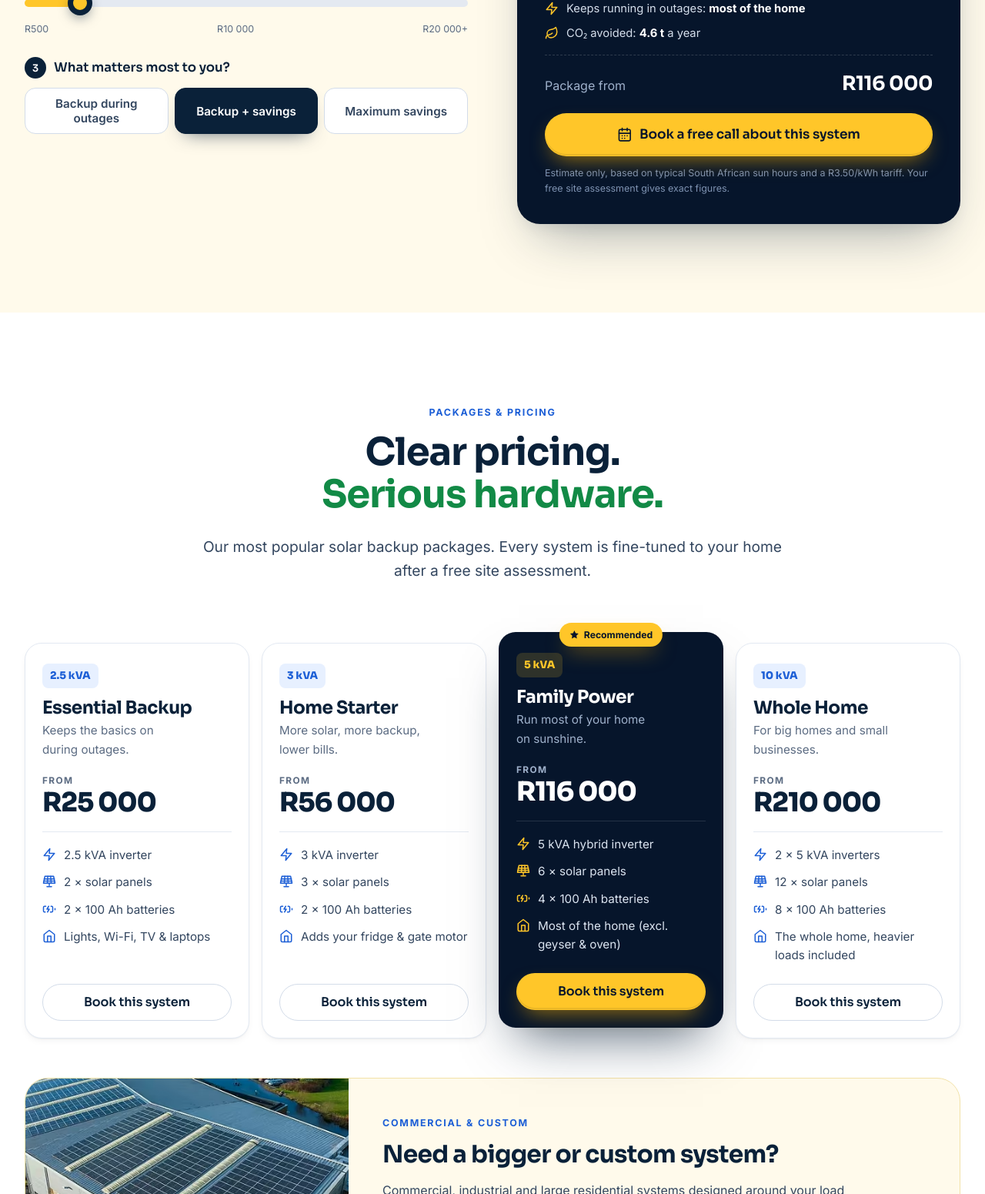
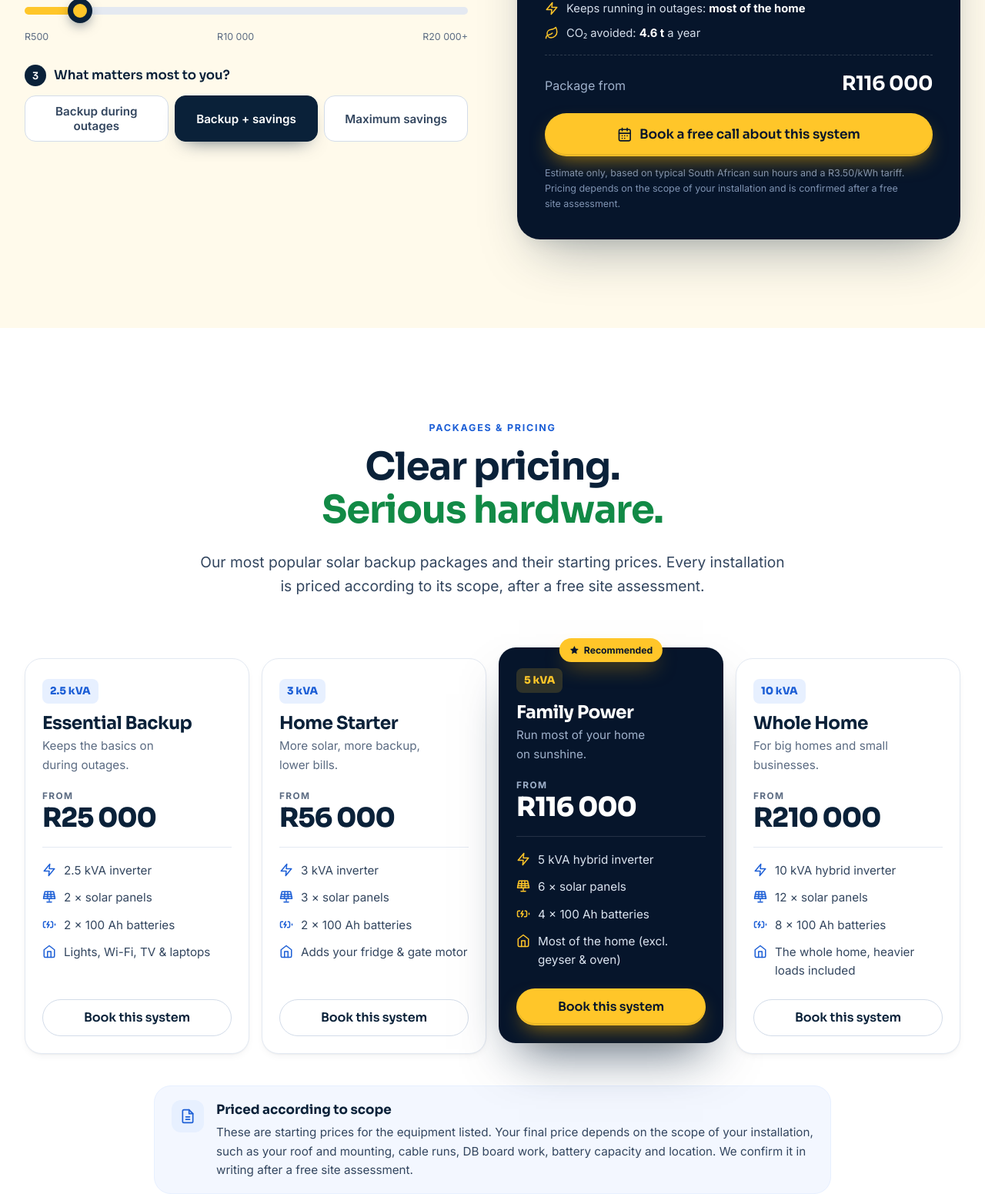
Before and after one commit to Marshall-007/Venergy, a PHP site: page / in a window 1280 px wide. Shown: the part 4949-6500 px from the top of the page at 77% size. Run offline with PHP 8.4, Linux system fonts and the light colour scheme.

Commit message:
Price packages according to scope; list one 10 kVA inverter
- Packages: the lead and a new "Priced according to scope" note say the
  figures are starting prices and the final price follows the scope of
  each installation (roof and mounting, cable runs, DB board work,
  battery capacity, location)
- The cost FAQ and the advisor's note say the same; structured data now
  marks package prices as minimum prices
- The 10 kVA Whole Home package lists a single 10 kVA hybrid inverter
  instead of two 5 kVA inverters, on the card and in the advisor

Co-Authored-By: Claude Opus 5.5 <noreply@anthropic.com>
Claude-Session: https://claude.ai/code/session_01PVZ5D2t41m5Fw5jUiRGHsp

```diff
--- a/404.html
+++ b/404.html
@@ -8,7 +8,7 @@
   <meta name="theme-color" content="#ffffff">
   <link rel="icon" href="/favicon.ico" sizes="48x48">
   <link rel="icon" href="/favicon.svg" type="image/svg+xml">
-  <link rel="stylesheet" href="/assets/css/styles.css?v=20261028">
+  <link rel="stylesheet" href="/assets/css/styles.css?v=2026102802">
   <style>
     .nf { min-height: 100vh; min-height: 100dvh; display: grid; place-items: center; text-align: center; }
     .nf h1 { font-size: clamp(2.2rem, 1.4rem + 3.4vw, 3.6rem); letter-spacing: -.03em; }
--- a/Thankyou.html
+++ b/Thankyou.html
@@ -11,7 +11,7 @@
   <link rel="icon" href="favicon.svg" type="image/svg+xml">
   <link rel="apple-touch-icon" href="apple-touch-icon.png">
   <link rel="preload" href="assets/fonts/sora-latin.woff2" as="font" type="font/woff2" crossorigin>
-  <link rel="stylesheet" href="assets/css/styles.css?v=20261028">
+  <link rel="stylesheet" href="assets/css/styles.css?v=2026102802">
   <style>
     .simple-header { position: absolute; inset: 0 0 auto; z-index: 2; padding-top: env(safe-area-inset-top); }
     .simple-header .header-bar { justify-content: space-between; }
--- a/assets/css/styles.css
+++ b/assets/css/styles.css
@@ -1538,7 +1538,20 @@ h2 em {
 .custom-body { padding: clamp(24px, 4vw, 44px); }
 .custom-body h3 { font-size: clamp(1.45rem, 1.2rem + 1vw, 1.95rem); }
 .custom-body p:not(.kicker) { max-width: 40em; }
-.packages .fineprint.center { margin-top: 22px; }
+.scope-note {
+  display: flex;
+  align-items: flex-start;
+  gap: 16px;
+  max-width: 880px;
+  margin: clamp(22px, 3vw, 34px) auto 0;
+  padding: 18px 22px;
+  border: 1px solid var(--blue-100);
+  border-radius: var(--radius-lg);
+  background: var(--blue-50);
+}
+.scope-note .why-ic { width: 42px; height: 42px; border-radius: 12px; }
+.scope-note p { margin: 0; color: var(--ink-2); font-size: .95rem; }
+.scope-note strong { display: block; margin-bottom: 3px; color: var(--ink); font-family: var(--font-display); font-size: 1.05rem; }
 
 @media (min-width: 700px) {
   .pkgs { grid-auto-columns: minmax(300px, 46%); }
--- a/assets/js/main.js
+++ b/assets/js/main.js
@@ -37,7 +37,7 @@
     { name: '2.5 kVA Essential Backup', short: '2.5 kVA', kva: 2.5, panels: 2, price: 25000, inverter: '2.5 kVA inverter', battery: '2 × 100 Ah batteries', backup: 'lights, Wi-Fi, TV & laptops' },
     { name: '3 kVA Home Starter', short: '3 kVA', kva: 3, panels: 3, price: 56000, inverter: '3 kVA inverter', battery: '2 × 100 Ah batteries', backup: 'lights, Wi-Fi, TV, fridge & gate' },
     { name: '5 kVA Family Power', short: '5 kVA', kva: 5, panels: 6, price: 116000, inverter: '5 kVA hybrid inverter', battery: '4 × 100 Ah batteries', backup: 'most of the home' },
-    { name: '10 kVA Whole Home', short: '10 kVA', kva: 10, panels: 12, price: 210000, inverter: '2 × 5 kVA inverters', battery: '8 × 100 Ah batteries', backup: 'the whole home' }
+    { name: '10 kVA Whole Home', short: '10 kVA', kva: 10, panels: 12, price: 210000, inverter: '10 kVA hybrid inverter', battery: '8 × 100 Ah batteries', backup: 'the whole home' }
   ];
 
   /* ------------------------------------------------------------------------
--- a/index.html
+++ b/index.html
@@ -35,9 +35,9 @@
 
   <link rel="preload" href="assets/fonts/sora-latin.woff2" as="font" type="font/woff2" crossorigin>
   <link rel="preload" href="assets/fonts/inter-latin.woff2" as="font" type="font/woff2" crossorigin>
-  <link rel="stylesheet" href="assets/css/styles.css?v=20261028">
+  <link rel="stylesheet" href="assets/css/styles.css?v=2026102802">
   <script>document.documentElement.classList.add('js')</script>
-  <script src="assets/js/main.js?v=20261028" defer></script>
+  <script src="assets/js/main.js?v=2026102802" defer></script>
 
   <script type="application/ld+json">
   {
@@ -92,10 +92,10 @@
           "@type": "OfferCatalog",
           "name": "Solar backup packages",
           "itemListElement": [
-            { "@type": "Offer", "price": "25000", "priceCurrency": "ZAR", "itemOffered": { "@type": "Service", "name": "2.5 kVA Essential Backup solar system" } },
-            { "@type": "Offer", "price": "56000", "priceCurrency": "ZAR", "itemOffered": { "@type": "Service", "name": "3 kVA Home Starter solar system" } },
-            { "@type": "Offer", "price": "116000", "priceCurrency": "ZAR", "itemOffered": { "@type": "Service", "name": "5 kVA Family Power solar system" } },
-            { "@type": "Offer", "price": "210000", "priceCurrency": "ZAR", "itemOffered": { "@type": "Service", "name": "10 kVA Whole Home solar system" } }
+            { "@type": "Offer", "priceSpecification": { "@type": "PriceSpecification", "minPrice": "25000", "priceCurrency": "ZAR" }, "itemOffered": { "@type": "Service", "name": "2.5 kVA Essential Backup solar system" } },
+            { "@type": "Offer", "priceSpecification": { "@type": "PriceSpecification", "minPrice": "56000", "priceCurrency": "ZAR" }, "itemOffered": { "@type": "Service", "name": "3 kVA Home Starter solar system" } },
+            { "@type": "Offer", "priceSpecification": { "@type": "PriceSpecification", "minPrice": "116000", "priceCurrency": "ZAR" }, "itemOffered": { "@type": "Service", "name": "5 kVA Family Power solar system" } },
+            { "@type": "Offer", "priceSpecification": { "@type": "PriceSpecification", "minPrice": "210000", "priceCurrency": "ZAR" }, "itemOffered": { "@type": "Service", "name": "10 kVA Whole Home solar system" } }
           ]
         }
       },
@@ -111,7 +111,7 @@
         "@type": "FAQPage",
         "@id": "https://venergy.co.za/#faq",
         "mainEntity": [
-          { "@type": "Question", "name": "How much does a solar system cost?", "acceptedAnswer": { "@type": "Answer", "text": "Our standard packages start from R25 000 for a 2.5 kVA backup system, R56 000 for 3 kVA, R116 000 for 5 kVA and R210 000 for a 10 kVA whole-home system. Your final price depends on your usage, roof and battery needs, and we confirm it in writing after a free site assessment." } },
+          { "@type": "Question", "name": "How much does a solar system cost?", "acceptedAnswer": { "@type": "Answer", "text": "Every installation is priced according to its scope. As a guide, our standard packages start from R25 000 for a 2.5 kVA backup system, R56 000 for 3 kVA, R116 000 for 5 kVA and R210 000 for a 10 kVA whole-home system. Your final price depends on your usage, roof, cabling, battery needs and location, and we confirm it in writing after a free site assessment." } },
           { "@type": "Question", "name": "Will solar keep my lights on during load-shedding?", "acceptedAnswer": { "@type": "Answer", "text": "Yes. A hybrid inverter with battery storage switches over automatically when the grid goes down, so your essential appliances keep running. During the day your panels keep powering your home and recharging the batteries." } },
           { "@type": "Question", "name": "How much can I save on electricity?", "acceptedAnswer": { "@type": "Answer", "text": "Savings depend on your system size, usage pattern and tariff. Our Smart Solar Advisor gives an instant estimate, and we confirm exact figures after your free site assessment." } },
           { "@type": "Question", "name": "How long does installation take?", "acceptedAnswer": { "@type": "Answer", "text": "Most residential systems are installed in one to two days once the design is approved and the equipment is on site. Larger commercial projects are scheduled to minimise disruption to your business." } },
@@ -627,7 +627,7 @@
             <a class="btn btn-primary btn-lg btn-block" href="#contact" data-book data-advisor data-source="Savings advisor">
               <svg class="i" aria-hidden="true"><use href="#i-calendar"/></svg>Book a free call about this system
             </a>
-            <p class="fineprint">Estimate only, based on typical South African sun hours and a R3.50/kWh tariff. Your free site assessment gives exact figures.</p>
+            <p class="fineprint">Estimate only, based on typical South African sun hours and a R3.50/kWh tariff. Pricing depends on the scope of your installation and is confirmed after a free site assessment.</p>
           </div>
         </div>
       </div>
@@ -639,7 +639,7 @@
         <div class="section-head section-head--center" data-reveal>
           <p class="kicker">Packages &amp; pricing</p>
           <h2 id="packages-title">Clear pricing. <em>Serious hardware.</em></h2>
-          <p class="lead">Our most popular solar backup packages. Every system is fine-tuned to your home after a free site assessment.</p>
+          <p class="lead">Our most popular solar backup packages and their starting prices. Every installation is priced according to its scope, after a free site assessment.</p>
         </div>
 
         <div class="pkgs" data-reveal>
@@ -700,7 +700,7 @@
             </div>
             <p class="pkg-price"><small>From</small><span>R210&nbsp;000</span></p>
             <ul class="pkg-list">
-              <li><svg class="i" aria-hidden="true"><use href="#i-zap"/></svg>2 × 5 kVA inverters</li>
+              <li><svg class="i" aria-hidden="true"><use href="#i-zap"/></svg>10 kVA hybrid inverter</li>
               <li><svg class="i" aria-hidden="true"><use href="#i-panel"/></svg>12 × solar panels</li>
               <li><svg class="i" aria-hidden="true"><use href="#i-battery"/></svg>8 × 100 Ah batteries</li>
               <li><svg class="i" aria-hidden="true"><use href="#i-home"/></svg>The whole home, heavier loads included</li>
@@ -709,6 +709,11 @@
           </article>
         </div>
         <p class="swipe-hint" aria-hidden="true"><svg class="i"><use href="#i-arrow"/></svg>Swipe to compare</p>
+
+        <div class="scope-note" data-reveal>
+          <span class="why-ic why-ic--blue" aria-hidden="true"><svg class="i"><use href="#i-file"/></svg></span>
+          <p><strong>Priced according to scope</strong>These are starting prices for the equipment listed. Your final price depends on the scope of your installation, such as your roof and mounting, cable runs, DB board work, battery capacity and location. We confirm it in writing after a free site assessment.</p>
+        </div>
 
         <div class="custom-card" data-reveal>
           <div class="custom-media">
@@ -724,7 +729,6 @@
             <a class="btn btn-dark" href="#contact" data-book data-service="Business / commercial solar" data-source="Packages: custom">Talk to an engineer<svg class="i" aria-hidden="true"><use href="#i-arrow"/></svg></a>
           </div>
         </div>
-        <p class="fineprint center">Package prices are a starting point for the equipment listed. Your final, installed price is confirmed in writing after a free site assessment.</p>
       </div>
     </section>
 
@@ -988,7 +992,7 @@
         <div class="faq-list" data-reveal style="--d: 100ms">
           <details class="faq-item" open>
             <summary><h3>How much does a solar system cost?</h3><svg class="i" aria-hidden="true"><use href="#i-chevron"/></svg></summary>
-            <div class="faq-a"><p>Our standard packages start from <strong>R25 000</strong> for a 2.5 kVA backup system, <strong>R56 000</strong> for 3 kVA, <strong>R116 000</strong> for 5 kVA and <strong>R210 000</strong> for a 10 kVA whole-home system. Your final price depends on your usage, roof and battery needs, and we confirm it in writing after a free site assessment.</p></div>
+            <div class="faq-a"><p>Every installation is priced according to its scope. As a guide, our standard packages start from <strong>R25 000</strong> for a 2.5 kVA backup system, <strong>R56 000</strong> for 3 kVA, <strong>R116 000</strong> for 5 kVA and <strong>R210 000</strong> for a 10 kVA whole-home system. Your final price depends on your usage, roof, cabling, battery needs and location, and we confirm it in writing after a free site assessment.</p></div>
           </details>
           <details class="faq-item">
             <summary><h3>Will solar keep my lights on during load-shedding?</h3><svg class="i" aria-hidden="true"><use href="#i-chevron"/></svg></summary>
--- a/privacy.html
+++ b/privacy.html
@@ -10,7 +10,7 @@
   <link rel="icon" href="favicon.ico" sizes="48x48">
   <link rel="icon" href="favicon.svg" type="image/svg+xml">
   <link rel="apple-touch-icon" href="apple-touch-icon.png">
-  <link rel="stylesheet" href="assets/css/styles.css?v=20261028">
+  <link rel="stylesheet" href="assets/css/styles.css?v=2026102802">
   <style>
     .simple-header { position: sticky; top: 0; z-index: 10; background: rgba(255, 255, 255, .92); border-bottom: 1px solid var(--line); -webkit-backdrop-filter: blur(12px); backdrop-filter: blur(12px); }
     .simple-header .header-bar { justify-content: space-between; }
```
